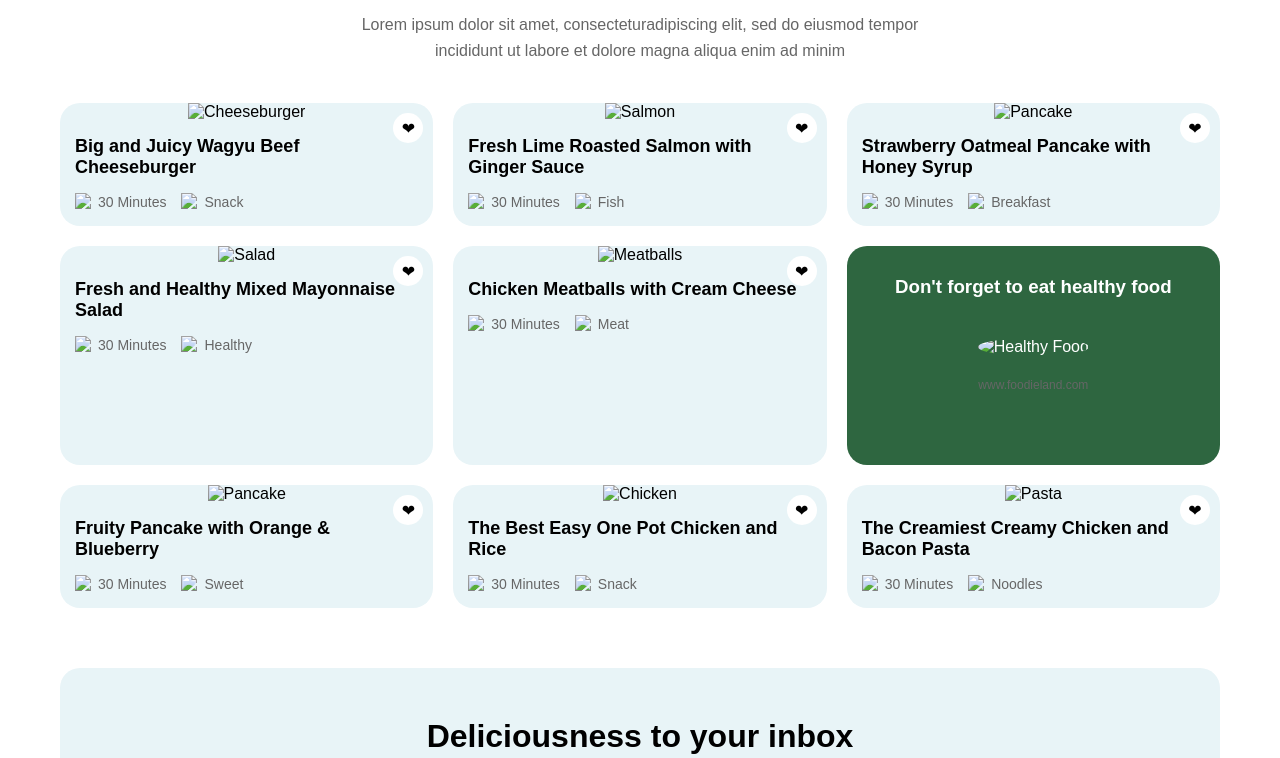
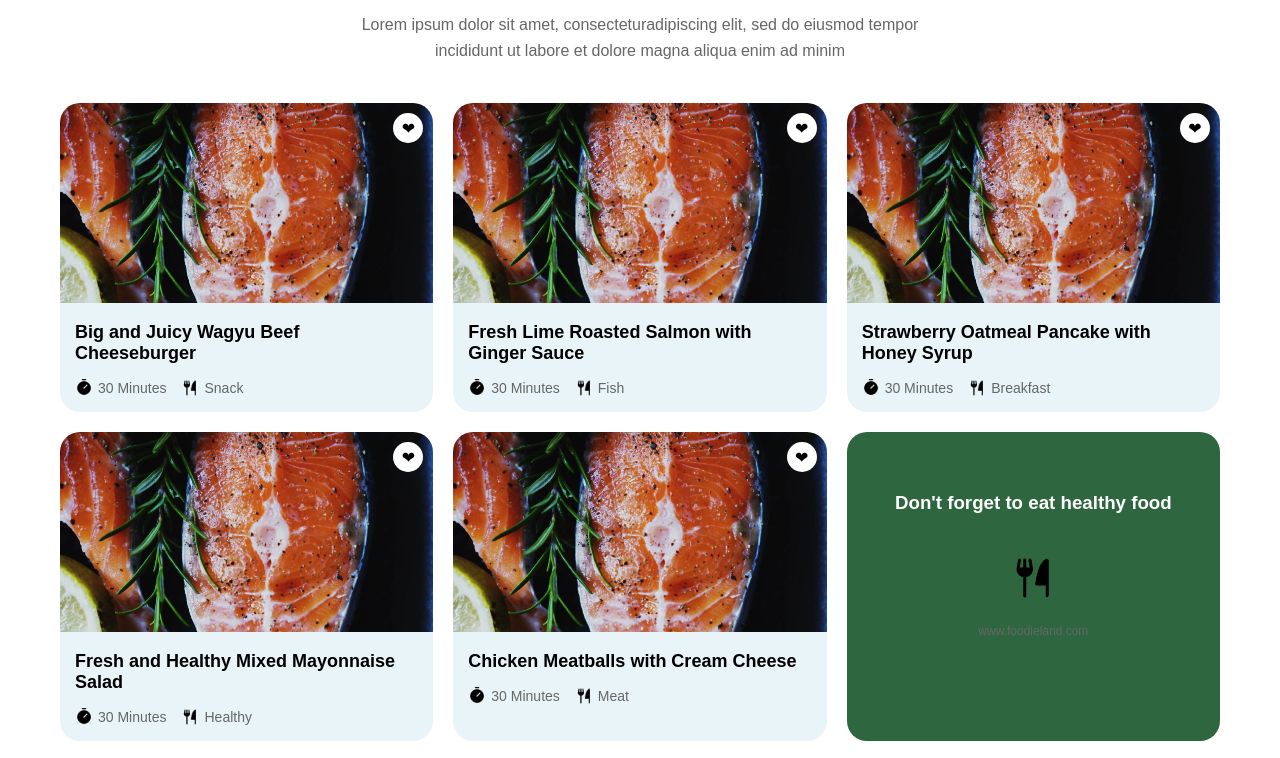
Before and after one commit to alihilalov/First-Colloquium-, a plain HTML site: page index.html in a window 1280 px wide. Shown: the part 413-1171 px from the top of the page. Drawn offline with Linux system fonts and the light colour scheme.

Commit message:
add images

```diff
--- a/index.html
+++ b/index.html
@@ -22,7 +22,6 @@
             padding: 0 20px;
         }
 
-        /* Header styles */
         header {
             display: flex;
             justify-content: space-between;
@@ -59,7 +58,6 @@
             text-decoration: none;
         }
 
-        /* Categories section */
         .categories-section {
             margin: 40px 0;
         }
@@ -106,7 +104,6 @@
             margin-bottom: 10px;
         }
 
-        /* Recipes section */
         .recipes-section {
             margin: 60px 0;
             text-align: center;
@@ -186,7 +183,6 @@
             margin-right: 5px;
         }
 
-        /* Newsletter section */
         .newsletter-section {
             background-color: #e8f4f7;
             padding: 50px 0;
@@ -234,7 +230,6 @@
             cursor: pointer;
         }
 
-        /* Footer styles */
         footer {
             margin-top: 40px;
         }
@@ -291,7 +286,6 @@
             text-decoration: none;
         }
 
-        /* Icons */
         .icon {
             width: 20px;
             height: 20px;
@@ -302,7 +296,6 @@
 </head>
 <body>
     <div class="container">
-        <!-- Header -->
         <header>
             <div class="logo">Foodieland</div>
             <ul class="nav-links">
@@ -352,127 +345,116 @@
             </div>
         </section>
 
-        <!-- Recipes Section -->
         <section class="recipes-section">
             <h2>Simple and tasty recipes</h2>
             <p>Lorem ipsum dolor sit amet, consecteturadipiscing elit, sed do eiusmod tempor incididunt ut labore et dolore magna aliqua enim ad minim</p>
             <div class="recipes-grid">
-                <!-- Recipe 1 -->
                 <div class="recipe-card">
-                    <img src="/api/placeholder/400/300" alt="Cheeseburger" class="recipe-img">
+                    <img src="assets/fresh-lime.png" alt="Cheeseburger" class="recipe-img">
                     <div class="recipe-favorite">❤</div>
                     <div class="recipe-info">
                         <h3 class="recipe-title">Big and Juicy Wagyu Beef Cheeseburger</h3>
                         <div class="recipe-meta">
-                            <div><img src="/api/placeholder/18/18" alt="Time"> 30 Minutes</div>
-                            <div><img src="/api/placeholder/18/18" alt="Type"> Snack</div>
+                            <div><img src="assets/time.png" alt="Time"> 30 Minutes</div>
+                            <div><img src="assets/fork-knife.png" alt="Type"> Snack</div>
                         </div>
                     </div>
                 </div>
 
-                <!-- Recipe 2 -->
                 <div class="recipe-card">
-                    <img src="/api/placeholder/400/300" alt="Salmon" class="recipe-img">
+                    <img src="assets/fresh-lime.png" alt="Salmon" class="recipe-img">
                     <div class="recipe-favorite">❤</div>
                     <div class="recipe-info">
                         <h3 class="recipe-title">Fresh Lime Roasted Salmon with Ginger Sauce</h3>
                         <div class="recipe-meta">
-                            <div><img src="/api/placeholder/18/18" alt="Time"> 30 Minutes</div>
-                            <div><img src="/api/placeholder/18/18" alt="Type"> Fish</div>
+                            <div><img src="assets/time.png" alt="Time"> 30 Minutes</div>
+                            <div><img src="assets/fork-knife.png" alt="Type"> Fish</div>
                         </div>
                     </div>
                 </div>
 
-                <!-- Recipe 3 -->
                 <div class="recipe-card">
-                    <img src="/api/placeholder/400/300" alt="Pancake" class="recipe-img">
+                    <img src="assets/fresh-lime.png" alt="Pancake" class="recipe-img">
                     <div class="recipe-favorite">❤</div>
                     <div class="recipe-info">
                         <h3 class="recipe-title">Strawberry Oatmeal Pancake with Honey Syrup</h3>
                         <div class="recipe-meta">
-                            <div><img src="/api/placeholder/18/18" alt="Time"> 30 Minutes</div>
-                            <div><img src="/api/placeholder/18/18" alt="Type"> Breakfast</div>
+                            <div><img src="assets/time.png" alt="Time"> 30 Minutes</div>
+                            <div><img src="assets/fork-knife.png" alt="Type"> Breakfast</div>
                         </div>
                     </div>
                 </div>
 
-                <!-- Recipe 4 -->
                 <div class="recipe-card">
-                    <img src="/api/placeholder/400/300" alt="Salad" class="recipe-img">
+                    <img src="assets/fresh-lime.png" alt="Salad" class="recipe-img">
                     <div class="recipe-favorite">❤</div>
                     <div class="recipe-info">
                         <h3 class="recipe-title">Fresh and Healthy Mixed Mayonnaise Salad</h3>
                         <div class="recipe-meta">
-                            <div><img src="/api/placeholder/18/18" alt="Time"> 30 Minutes</div>
-                            <div><img src="/api/placeholder/18/18" alt="Type"> Healthy</div>
+                            <div><img src="assets/time.png" alt="Time"> 30 Minutes</div>
+                            <div><img src="assets/fork-knife.png" alt="Type"> Healthy</div>
                         </div>
                     </div>
                 </div>
 
-                <!-- Recipe 5 -->
                 <div class="recipe-card">
-                    <img src="/api/placeholder/400/300" alt="Meatballs" class="recipe-img">
+                    <img src="assets/fresh-lime.png" alt="Meatballs" class="recipe-img">
                     <div class="recipe-favorite">❤</div>
                     <div class="recipe-info">
                         <h3 class="recipe-title">Chicken Meatballs with Cream Cheese</h3>
                         <div class="recipe-meta">
-                            <div><img src="/api/placeholder/18/18" alt="Time"> 30 Minutes</div>
-                            <div><img src="/api/placeholder/18/18" alt="Type"> Meat</div>
+                            <div><img src="assets/time.png" alt="Time"> 30 Minutes</div>
+                            <div><img src="assets/fork-knife.png" alt="Type"> Meat</div>
                         </div>
                     </div>
                 </div>
 
-                <!-- Healthy Food Banner -->
                 <div class="recipe-card">
                     <div style="background-color: #2e6640; color: white; height: 100%; padding: 30px; text-align: center; display: flex; flex-direction: column; justify-content: center; align-items: center;">
                         <h3 style="margin-bottom: 20px;">Don't forget to eat healthy food</h3>
-                        <img src="/api/placeholder/150/150" alt="Healthy Food" style="border-radius: 50%; margin-top: 20px;">
+                        <img src="assets/fork-knife.png" alt="Healthy Food" style="border-radius: 50%; margin-top: 20px;">
                         <p style="margin-top: 20px; font-size: 12px;">www.foodieland.com</p>
                     </div>
                 </div>
 
-                <!-- Recipe 6 -->
                 <div class="recipe-card">
-                    <img src="/api/placeholder/400/300" alt="Pancake" class="recipe-img">
+                    <img src="assets/fresh-lime.png" alt="Pancake" class="recipe-img">
                     <div class="recipe-favorite">❤</div>
                     <div class="recipe-info">
                         <h3 class="recipe-title">Fruity Pancake with Orange & Blueberry</h3>
                         <div class="recipe-meta">
-                            <div><img src="/api/placeholder/18/18" alt="Time"> 30 Minutes</div>
-                            <div><img src="/api/placeholder/18/18" alt="Type"> Sweet</div>
+                            <div><img src="assets/time.png" alt="Time"> 30 Minutes</div>
+                            <div><img src="assets/fork-knife.png" alt="Type"> Sweet</div>
                         </div>
                     </div>
                 </div>
 
-                <!-- Recipe 7 -->
                 <div class="recipe-card">
-                    <img src="/api/placeholder/400/300" alt="Chicken" class="recipe-img">
+                    <img src="assets/fresh-lime.png" alt="Chicken" class="recipe-img">
                     <div class="recipe-favorite">❤</div>
                     <div class="recipe-info">
                         <h3 class="recipe-title">The Best Easy One Pot Chicken and Rice</h3>
                         <div class="recipe-meta">
-                            <div><img src="/api/placeholder/18/18" alt="Time"> 30 Minutes</div>
-                            <div><img src="/api/placeholder/18/18" alt="Type"> Snack</div>
+                            <div><img src="assets/time.png" alt="Time"> 30 Minutes</div>
+                            <div><img src="assets/fork-knife.png" alt="Type"> Snack</div>
                         </div>
                     </div>
                 </div>
 
-                <!-- Recipe 8 -->
                 <div class="recipe-card">
-                    <img src="/api/placeholder/400/300" alt="Pasta" class="recipe-img">
+                    <img src="assets/fresh-lime.png" alt="Pasta" class="recipe-img">
                     <div class="recipe-favorite">❤</div>
                     <div class="recipe-info">
                         <h3 class="recipe-title">The Creamiest Creamy Chicken and Bacon Pasta</h3>
                         <div class="recipe-meta">
-                            <div><img src="/api/placeholder/18/18" alt="Time"> 30 Minutes</div>
-                            <div><img src="/api/placeholder/18/18" alt="Type"> Noodles</div>
+                            <div><img src="assets/time.png" alt="Time"> 30 Minutes</div>
+                            <div><img src="assets/fork-knife.png" alt="Type"> Noodles</div>
                         </div>
                     </div>
                 </div>
             </div>
         </section>
 
-        <!-- Newsletter Section -->
         <section class="newsletter-section">
             <div class="newsletter-content">
                 <h2>Deliciousness to your inbox</h2>
@@ -484,7 +466,6 @@
             </div>
         </section>
 
-        <!-- Footer -->
         <footer>
             <div class="footer-top">
                 <div>
```
Also changed, not shown: assets/fork-knife.png (added), assets/fresh-lime.png (added), assets/health.png (added), assets/time.png (added).
